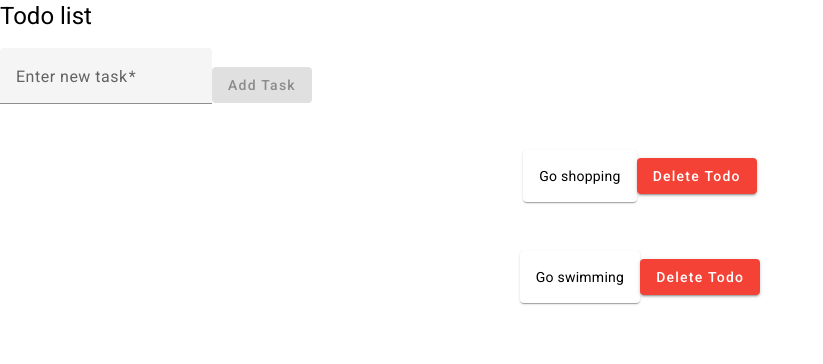
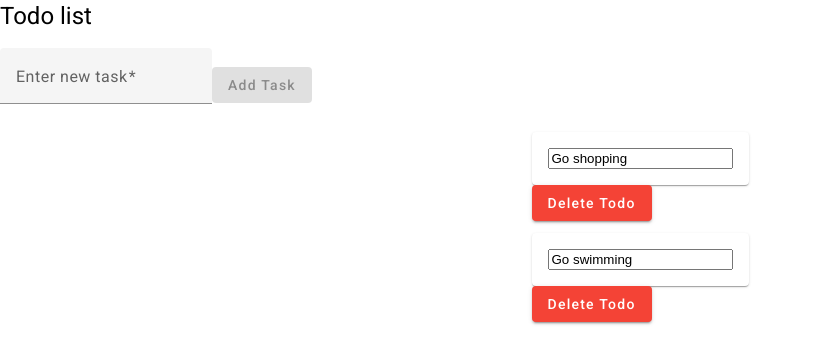
Before and after one commit to bullet03/angular-todo, an Angular app: page / in a window 1280 px wide. Shown: the top 364 px of the page, without its empty margins (0-823 px from the left). Built offline with nearby package versions, Linux system fonts and the light colour scheme.

Commit message:
feat: add update to services

```diff
--- a/src/app/app.module.ts
+++ b/src/app/app.module.ts
@@ -15,12 +15,14 @@ import { MatCardModule } from "@angular/material/card";
 import { AppComponent } from './app.component';
 import { TaskFormComponent } from './task-form/task-form.component';
 import { TodosListComponent } from './todos-list/todos-list.component';
+import { TodoItemComponent } from './todo-item/todo-item.component';
 
 @NgModule({
   declarations: [
     AppComponent,
     TaskFormComponent,
-    TodosListComponent
+    TodosListComponent,
+    TodoItemComponent
   ],
   imports: [
     BrowserModule,
--- a/src/app/task-form/task-form.component.html
+++ b/src/app/task-form/task-form.component.html
@@ -1,8 +1,8 @@
 <form (ngSubmit)="onSubmit()">
   <mat-form-field>
     <mat-label>Enter new task</mat-label>
-      <input name="taskInput" [formControl]="task" matInput type="text"/>
-      <mat-error *ngIf="task.invalid">{{getErrorMessage()}}</mat-error>
+    <input name="taskInput" [formControl]="task" matInput type="text"/>
+    <mat-error *ngIf="task.invalid">{{getErrorMessage()}}</mat-error>
   </mat-form-field>
   <button
     mat-raised-button
--- /dev/null
+++ b/src/app/todo-item/todo-item.component.html
@@ -0,0 +1,6 @@
+<mat-card>
+  <mat-card-content>
+    <input  type="text" value="{{ todoItem.name }}" (change)="updateTodo(todoItem)">
+  </mat-card-content>
+</mat-card>
+<button mat-raised-button color="warn" (click)="deleteTodo(todoItem)">Delete Todo</button>
--- /dev/null
+++ b/src/app/todo-item/todo-item.component.ts
@@ -0,0 +1,23 @@
+import { Component, EventEmitter, Input, Output } from '@angular/core';
+import {Todo} from "../todo";
+import {TodoService} from "../todo.service";
+
+@Component({
+  selector: 'app-todo-item',
+  templateUrl: './todo-item.component.html',
+  styleUrls: ['./todo-item.component.css']
+})
+export class TodoItemComponent {
+  @Input() todoItemsList: Todo[] = [];
+  @Input() todoItem!: Todo;
+  @Output() deleteTodoEvent = new EventEmitter<Todo>();
+  @Output() updateTodoEvent = new EventEmitter<Todo>();
+  constructor(private todoService: TodoService) {}
+  deleteTodo(todo: Todo) {
+    this.deleteTodoEvent.emit(todo);
+  }
+
+  updateTodo(todo: Todo) {
+    this.updateTodoEvent.emit(todo);
+  }
+}
--- a/src/app/todo.service.ts
+++ b/src/app/todo.service.ts
@@ -16,6 +16,7 @@ export class TodoService {
   }
 
   getTodos(): Todo[] {
+    console.log(this.todos, 'this todos');
     return this.todos;
   }
 
@@ -26,4 +27,13 @@ export class TodoService {
   deleteTodo(todo: Todo): void {
     this.todos = this.todos.filter(({name, id}) => id !== todo.id)
   }
+
+  updateTodo(todoObj: Todo): void {
+    this.todos = this.todos.map((todo) => {
+      if (todo.id === todoObj.id) {
+        return todoObj;
+      }
+      return todo;
+    });
+  }
 }
--- a/src/app/todos-list/todos-list.component.html
+++ b/src/app/todos-list/todos-list.component.html
@@ -1,9 +1,6 @@
 <app-task-form (newItemEvent)="addTodo($event)"></app-task-form>
 <mat-grid-list cols="1" rowHeight="100px">
   <mat-grid-tile *ngFor="let todo of todosList">
-    <mat-card>
-      <mat-card-content>{{ todo.name }}</mat-card-content>
-    </mat-card>
-    <button mat-raised-button color="warn" (click)="deleteTodo(todo)">Delete Todo</button>
+    <app-todo-item [todoItem]="todo" (updateTodoEvent)="updateTodo(todo)" (deleteTodoEvent)="deleteTodo(todo)"></app-todo-item>
   </mat-grid-tile>
 </mat-grid-list>
--- a/src/app/todos-list/todos-list.component.ts
+++ b/src/app/todos-list/todos-list.component.ts
@@ -29,4 +29,9 @@ export class TodosListComponent {
     this.todoService.addTodo({id: uuidv4(), name: todoName });
     this.getTodosList();
   }
+
+  updateTodo(todo: Todo) {
+    this.todoService.updateTodo(todo);
+    this.getTodosList();
+  }
 }
```
Also changed, not shown: src/app/todo-item/todo-item.component.css (added), 1 other file (tests, documents, lock files or other folders).
